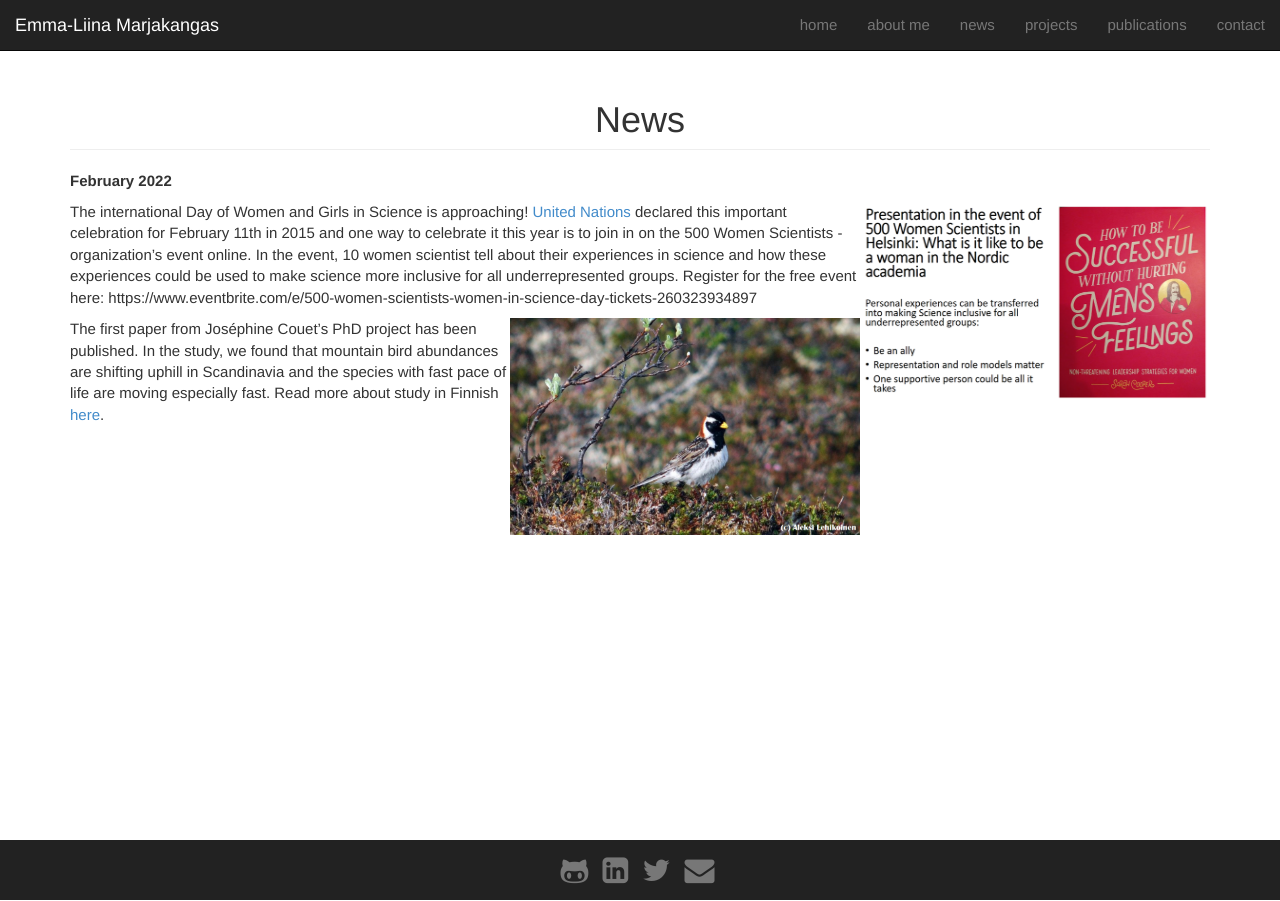
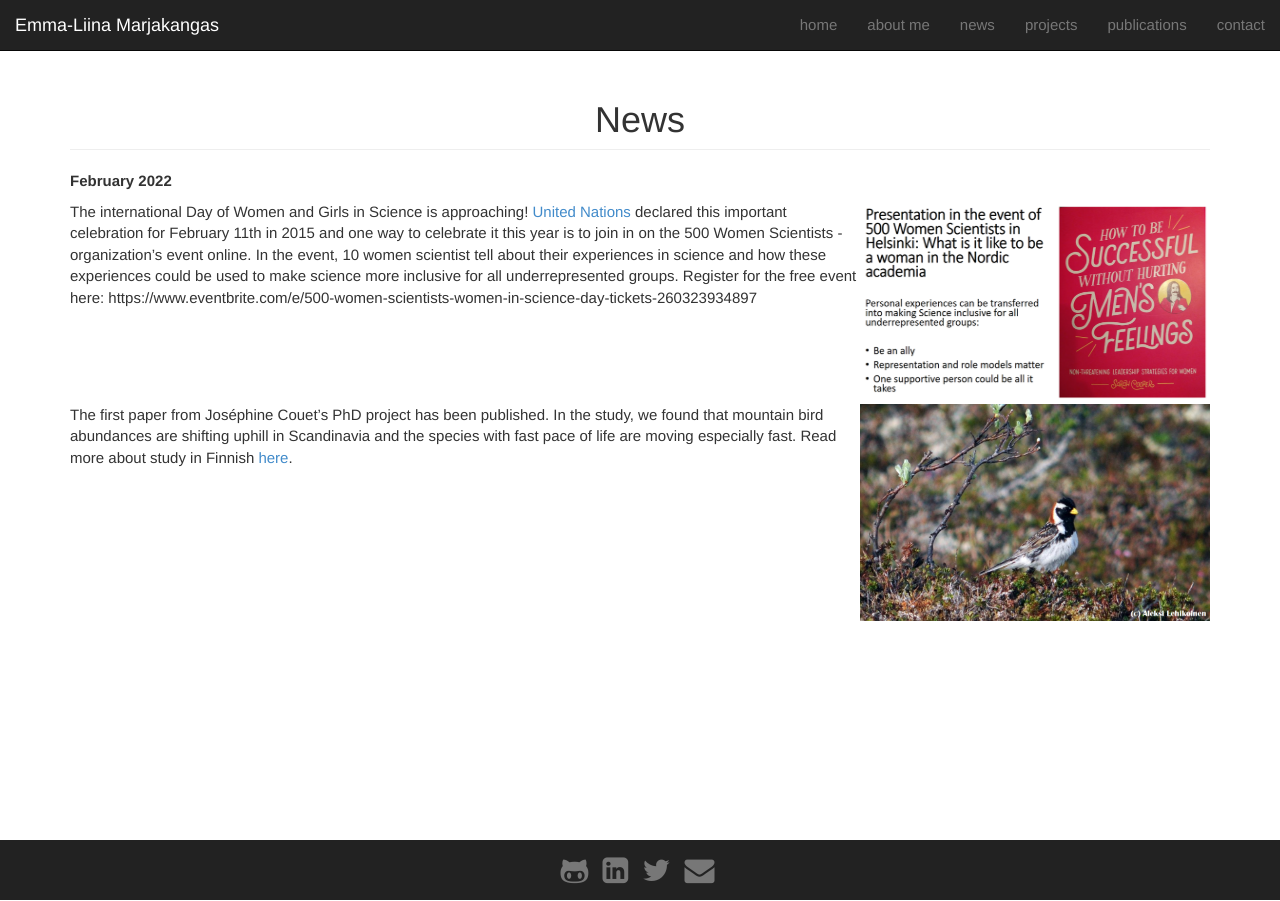
Before and after one commit to emmaliinamarjakangas/emmaliinamarjakangas.github.io, a Jekyll site: the page built from news/index.md, in a window 1280 px wide. Built offline with Jekyll 4.4.1, drawn with Linux system fonts in a browser that asks for light colours; nearby versions of some CDN libraries.

Commit message:
Update index.md

```diff
--- a/news/index.md
+++ b/news/index.md
@@ -10,7 +10,13 @@ group: news
 
 <img src="/static/img/news_pic_1.png" style="float: right;" height="202px" width="350px" border="50px"/>
 
-The international Day of Women and Girls in Science is approaching! [United Nations](https://www.un.org/en/observances/women-and-girls-in-science-day) declared this important celebration for February 11th in 2015 and one way to celebrate it this year is to join in on the 500 Women Scientists -organization's event online. In the event, 10 women scientist tell about their experiences in science and how these experiences could be used to make science more inclusive for all underrepresented groups. Register for the free event here: https://www.eventbrite.com/e/500-women-scientists-women-in-science-day-tickets-260323934897
+<p>The international Day of Women and Girls in Science is approaching! [United Nations](https://www.un.org/en/observances/women-and-girls-in-science-day) declared this important celebration for February 11th in 2015 and one way to celebrate it this year is to join in on the 500 Women Scientists -organization's event online. In the event, 10 women scientist tell about their experiences in science and how these experiences could be used to make science more inclusive for all underrepresented groups. Register for the free event here: https://www.eventbrite.com/e/500-women-scientists-women-in-science-day-tickets-260323934897<br>
+<br>
+<br>
+<br>
+<br>
+
+</p>
 
 <img src="/static/img/news_pic2.jpg" style="float: right;" height="217px" width="350px" border="0px"/>
 
```
